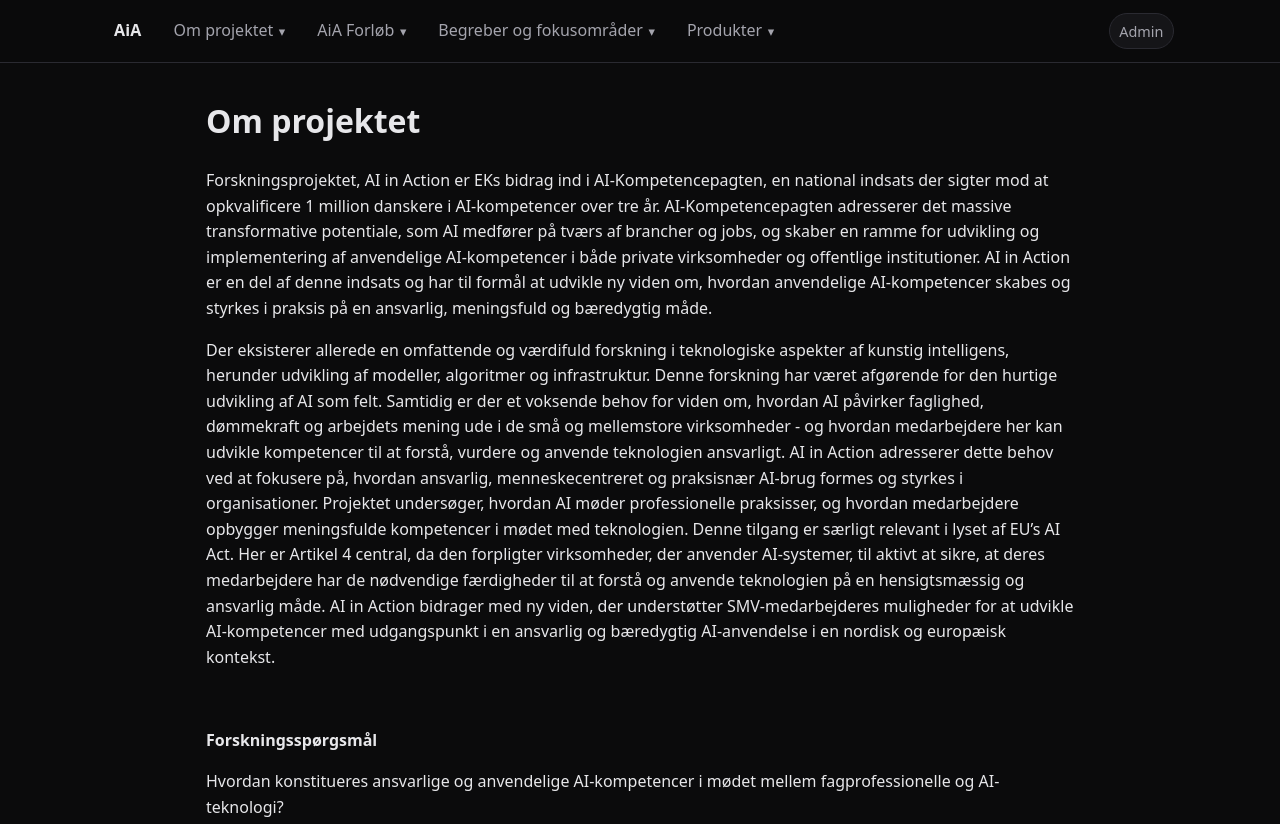
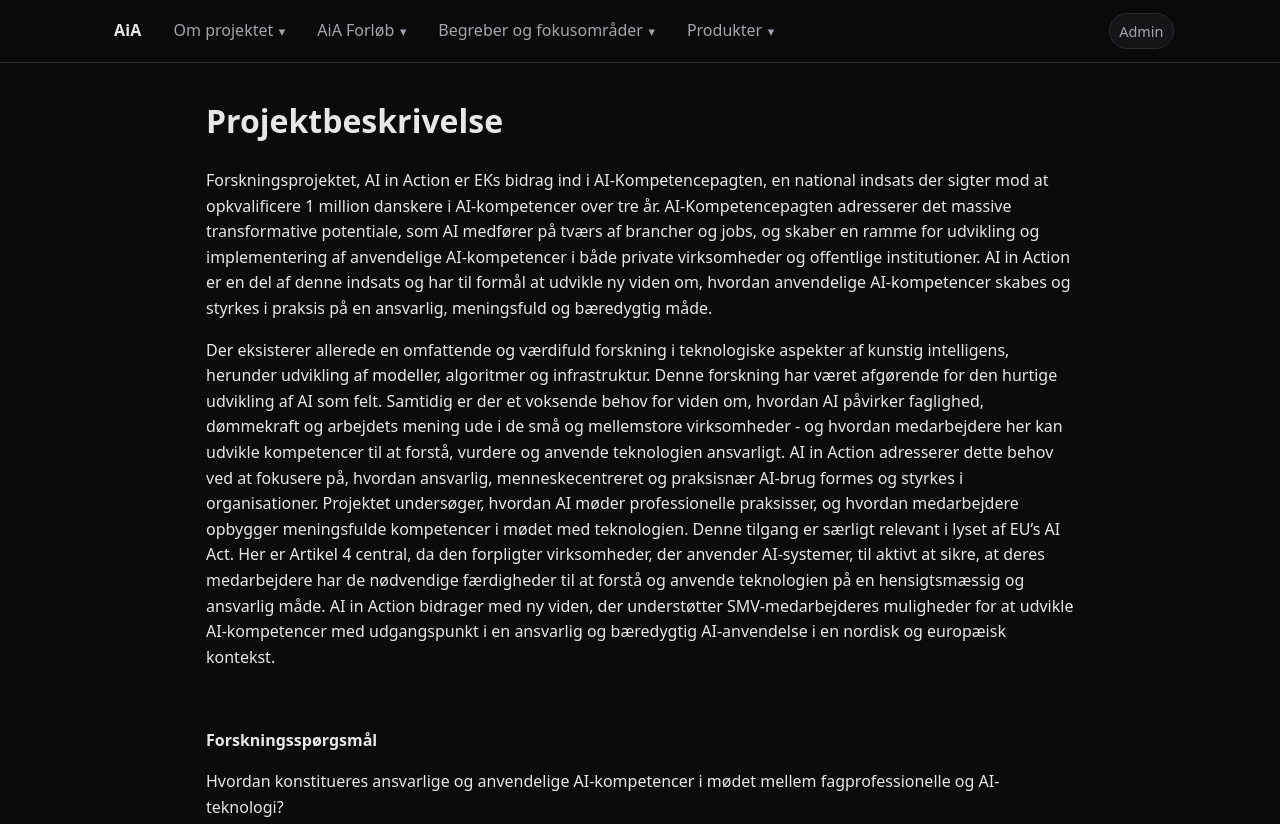
Before and after one commit to keamarg/AiA, an Eleventy site: page src/om-projektet/projektbeskrivelse.md in a window 1280 px wide. Shown: the top 824 px of the page. Built offline with nearby package versions, Linux system fonts and the light colour scheme; Eleventy itself is replaced by a stand-in of ours; files that its build step writes are made by us from their sources.

Commit message:
Update Om projektet “projektbeskrivelse” - Martin Gundtoft <marg@ek.dk> via DecapBridge

```diff
--- a/src/om-projektet/projektbeskrivelse.md
+++ b/src/om-projektet/projektbeskrivelse.md
@@ -4,7 +4,7 @@
 image: null
 intro: ""
 ---
-# Om projektet
+# Projektbeskrivelse
 
 Forskningsprojektet, AI in Action er EKs bidrag ind i AI-Kompetencepagten, en national indsats der sigter mod at opkvalificere 1 million danskere i AI-kompetencer over tre år. AI-Kompetencepagten adresserer det massive transformative potentiale, som AI medfører på tværs af brancher og jobs, og skaber en ramme for udvikling og implementering af anvendelige AI-kompetencer i både private virksomheder og offentlige institutioner. AI in Action er en del af denne indsats og har til formål at udvikle ny viden om, hvordan anvendelige AI-kompetencer skabes og styrkes i praksis på en ansvarlig, meningsfuld og bæredygtig måde.
 
```
